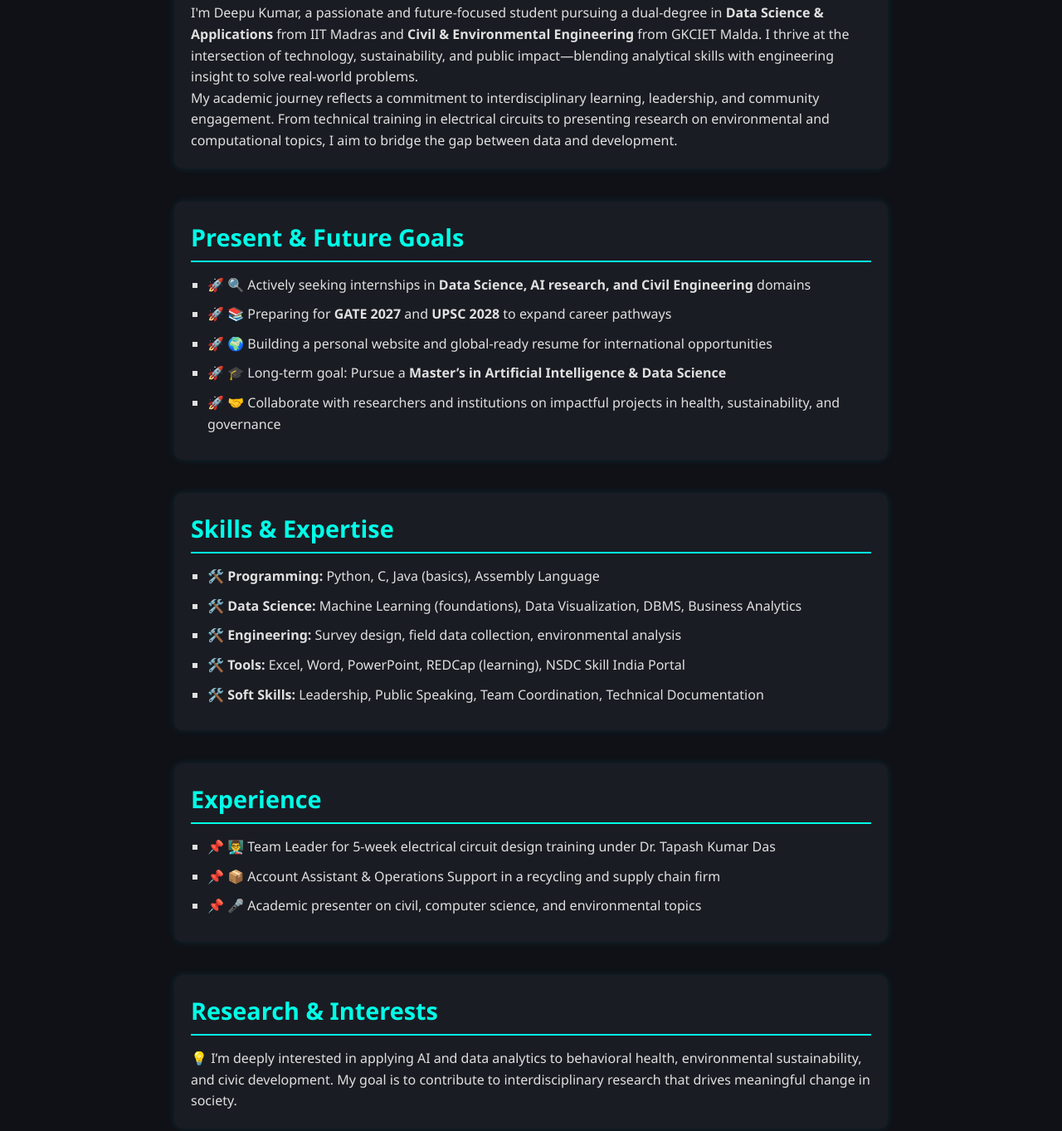
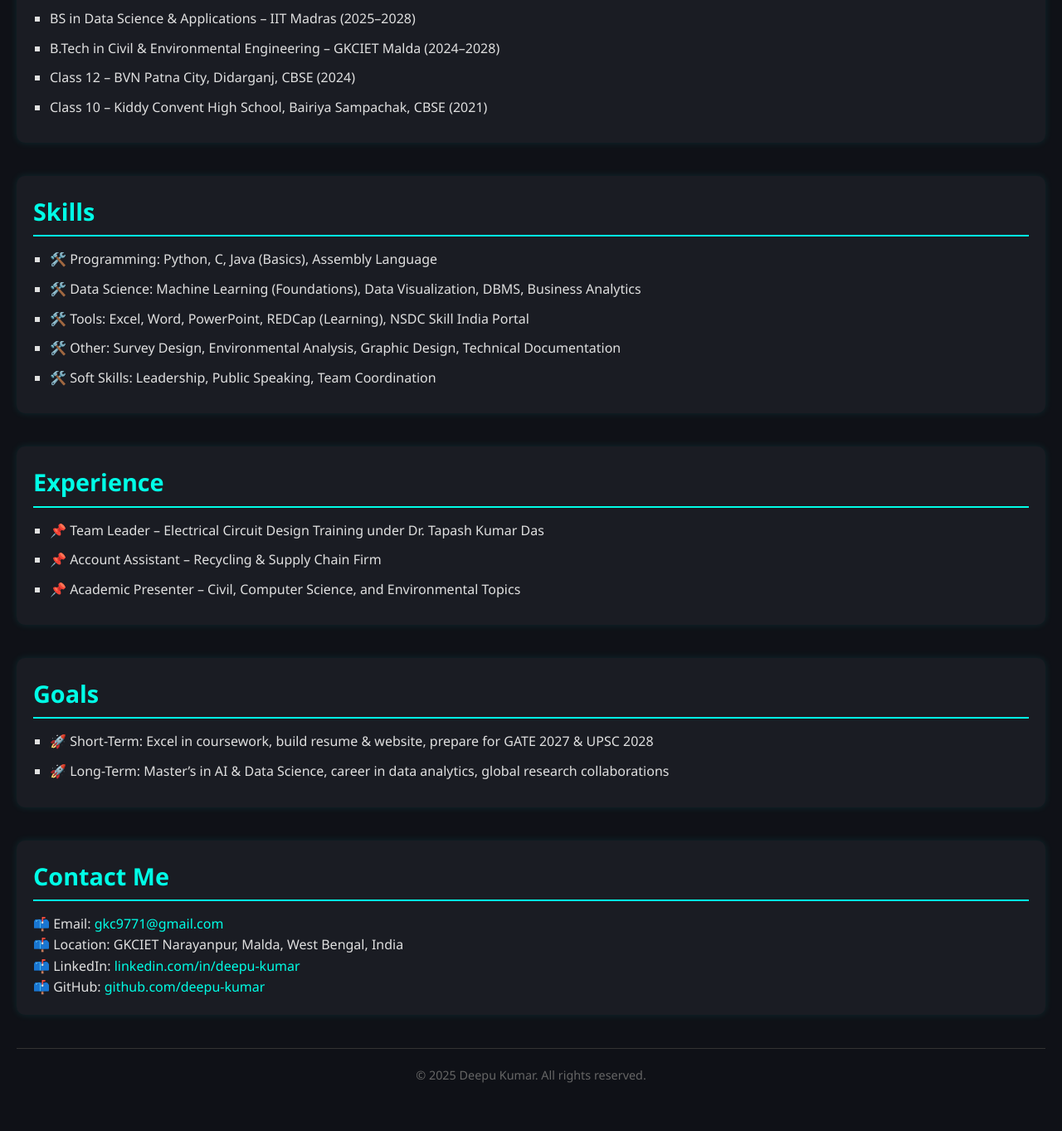
Before and after one commit to deepu-portfolio/deepu-portfolio, a plain HTML site: page index.html in a window 1280 px wide. Shown: the part 453-1816 px from the top of the page at 83% size. Drawn offline with Linux system fonts and the light colour scheme.

Commit message:
Update index.html

```diff
--- a/index.html
+++ b/index.html
@@ -3,78 +3,68 @@
 <head>
   <meta charset="UTF-8" />
   <meta name="viewport" content="width=device-width, initial-scale=1.0" />
-  <title>Deepu Kumar | Portfolio</title>
+  <title>Deepu Kumar - Portfolio</title>
   <link rel="stylesheet" href="style.css" />
 </head>
 <body>
   <header>
-    <div class="profile-container">
-      <img src="profile.jpg" alt="Deepu Kumar" class="profile-pic" />
     <h1>Deepu Kumar</h1>
-      <p>Data Science & Civil Engineering Student | Aspiring Researcher</p>
-    </div>
+    <p>Student | Data Science & Civil Engineering</p>
   </header>
 
-  <main>
   <section class="about">
     <h2>About Me</h2>
-      <p>
-        I'm Deepu Kumar, a passionate and future-focused student pursuing a dual-degree in <strong>Data Science & Applications</strong> from IIT Madras and <strong>Civil & Environmental Engineering</strong> from GKCIET Malda. I thrive at the intersection of technology, sustainability, and public impact—blending analytical skills with engineering insight to solve real-world problems.
-      </p>
-      <p>
-        My academic journey reflects a commitment to interdisciplinary learning, leadership, and community engagement. From technical training in electrical circuits to presenting research on environmental and computational topics, I aim to bridge the gap between data and development.
-      </p>
+    <p>I am currently pursuing a dual degree: B.Tech in Civil & Environmental Engineering from GKCIET Malda and BS in Data Science & Applications from IIT Madras. I am passionate about interdisciplinary research, AI applications, and public engagement.</p>
   </section>
 
-    <section class="goals">
-      <h2>Present & Future Goals</h2>
+  <section class="education">
+    <h2>Education</h2>
     <ul>
-        <li>🔍 Actively seeking internships in <strong>Data Science, AI research, and Civil Engineering</strong> domains</li>
-        <li>📚 Preparing for <strong>GATE 2027</strong> and <strong>UPSC 2028</strong> to expand career pathways</li>
-        <li>🌍 Building a personal website and global-ready resume for international opportunities</li>
-        <li>🎓 Long-term goal: Pursue a <strong>Master’s in Artificial Intelligence & Data Science</strong></li>
-        <li>🤝 Collaborate with researchers and institutions on impactful projects in health, sustainability, and governance</li>
+      <li>BS in Data Science & Applications – IIT Madras (2025–2028)</li>
+      <li>B.Tech in Civil & Environmental Engineering – GKCIET Malda (2024–2028)</li>
+      <li>Class 12 – BVN Patna City, Didarganj, CBSE (2024)</li>
+      <li>Class 10 – Kiddy Convent High School, Bairiya Sampachak, CBSE (2021)</li>
     </ul>
   </section>
 
   <section class="skills">
-      <h2>Skills & Expertise</h2>
+    <h2>Skills</h2>
     <ul>
-        <li><strong>Programming:</strong> Python, C, Java (basics), Assembly Language</li>
-        <li><strong>Data Science:</strong> Machine Learning (foundations), Data Visualization, DBMS, Business Analytics</li>
-        <li><strong>Engineering:</strong> Survey design, field data collection, environmental analysis</li>
-        <li><strong>Tools:</strong> Excel, Word, PowerPoint, REDCap (learning), NSDC Skill India Portal</li>
-        <li><strong>Soft Skills:</strong> Leadership, Public Speaking, Team Coordination, Technical Documentation</li>
+      <li>Programming: Python, C, Java (Basics), Assembly Language</li>
+      <li>Data Science: Machine Learning (Foundations), Data Visualization, DBMS, Business Analytics</li>
+      <li>Tools: Excel, Word, PowerPoint, REDCap (Learning), NSDC Skill India Portal</li>
+      <li>Other: Survey Design, Environmental Analysis, Graphic Design, Technical Documentation</li>
+      <li>Soft Skills: Leadership, Public Speaking, Team Coordination</li>
     </ul>
   </section>
 
   <section class="experience">
     <h2>Experience</h2>
     <ul>
-        <li>👨‍🏫 Team Leader for 5-week electrical circuit design training under Dr. Tapash Kumar Das</li>
-        <li>📦 Account Assistant & Operations Support in a recycling and supply chain firm</li>
-        <li>🎤 Academic presenter on civil, computer science, and environmental topics</li>
+      <li>Team Leader – Electrical Circuit Design Training under Dr. Tapash Kumar Das</li>
+      <li>Account Assistant – Recycling & Supply Chain Firm</li>
+      <li>Academic Presenter – Civil, Computer Science, and Environmental Topics</li>
     </ul>
   </section>
 
-    <section class="interests">
-      <h2>Research & Interests</h2>
-      <p>
-        I’m deeply interested in applying AI and data analytics to behavioral health, environmental sustainability, and civic development. My goal is to contribute to interdisciplinary research that drives meaningful change in society.
-      </p>
+  <section class="goals">
+    <h2>Goals</h2>
+    <ul>
+      <li>Short-Term: Excel in coursework, build resume & website, prepare for GATE 2027 & UPSC 2028</li>
+      <li>Long-Term: Master’s in AI & Data Science, career in data analytics, global research collaborations</li>
+    </ul>
   </section>
 
   <section class="contact">
     <h2>Contact Me</h2>
-      <p>Email: <a href="mailto:deepu@example.com">deepu@example.com</a></p>
-      <p>Location: Old Malda, West Bengal, India</p>
+    <p>Email: <a href="mailto:gkc9771@gmail.com">gkc9771@gmail.com</a></p>
+    <p>Location: GKCIET Narayanpur, Malda, West Bengal, India</p>
     <p>LinkedIn: <a href="https://www.linkedin.com/in/deepu-kumar">linkedin.com/in/deepu-kumar</a></p>
     <p>GitHub: <a href="https://github.com/deepu-kumar">github.com/deepu-kumar</a></p>
   </section>
-  </main>
 
   <footer>
-    <p>© 2025 Deepu Kumar. Built with passion and purpose.</p>
+    <p>&copy; 2025 Deepu Kumar. All rights reserved.</p>
   </footer>
 </body>
 </html>
```
Lines whose indentation alone changed are shown as unchanged.
